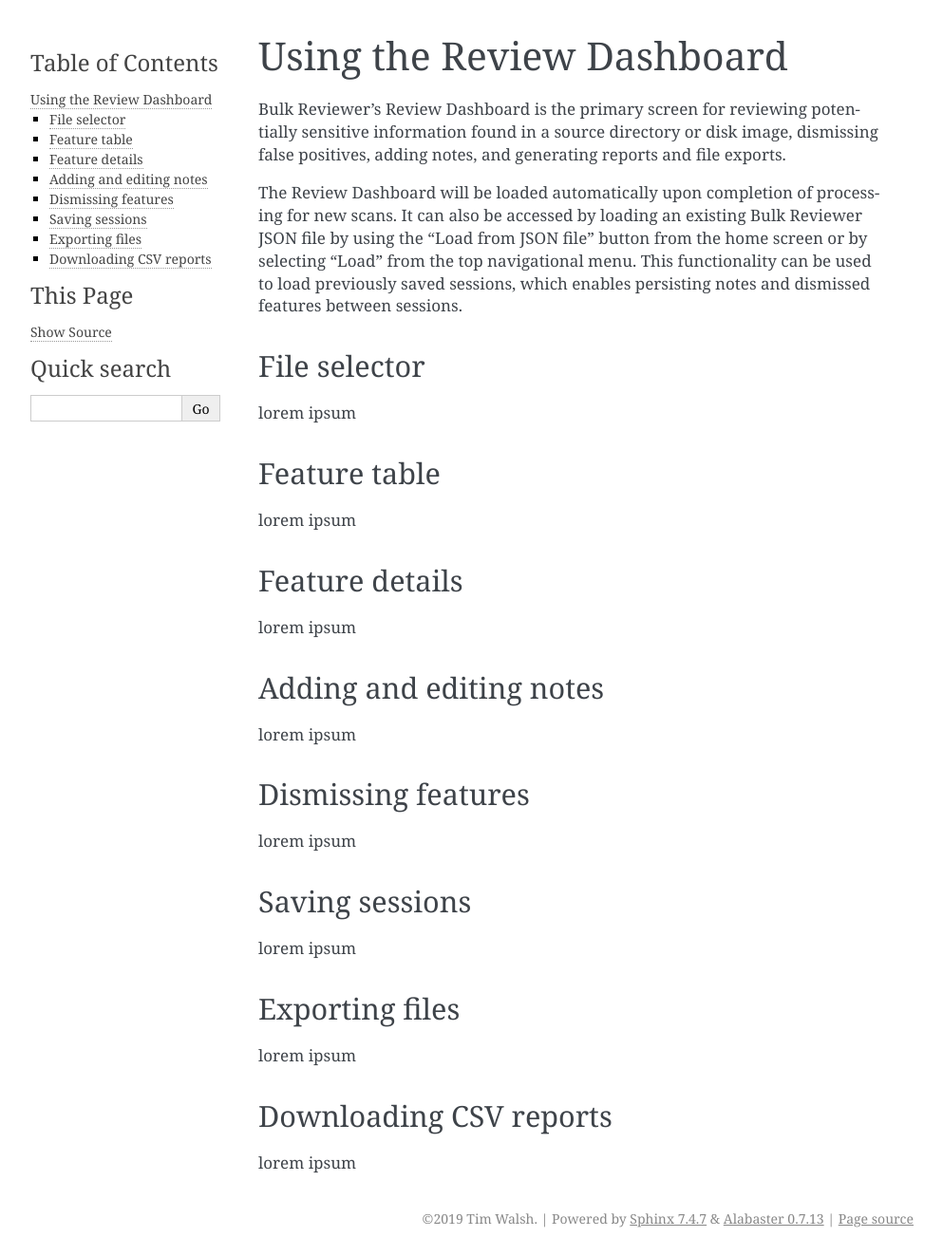
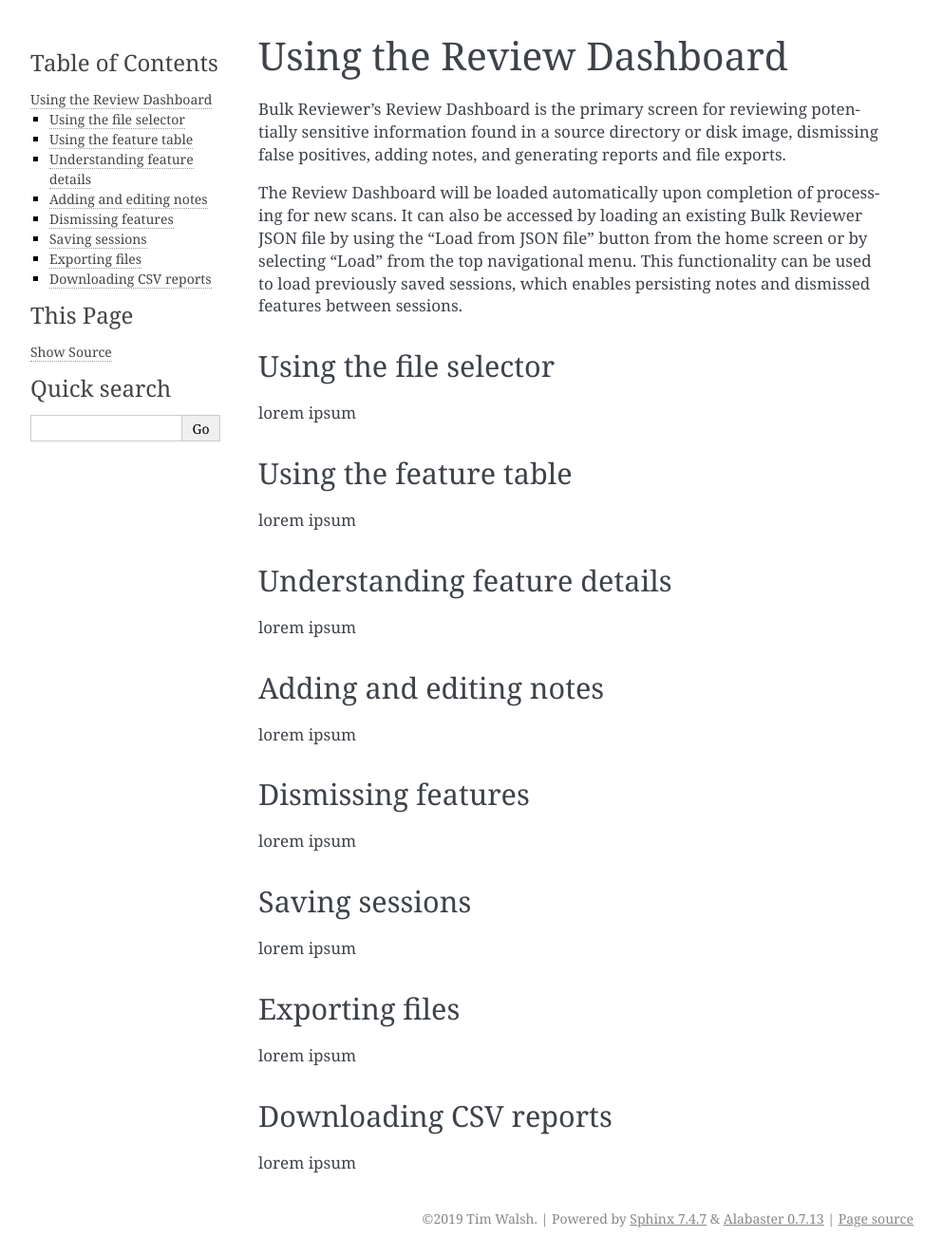
Before and after one commit to bulk-reviewer/bulk-reviewer, a Sphinx documentation site: the page built from docs/reviewdashboard.rst, in a window 1280 px wide. Shown: the whole page at 95% size, without its empty margins (148-1141 px from the left). Built offline with Sphinx 7.4.7, drawn with Linux system fonts in a browser that asks for light colours.

Commit message:
Edit headers

```diff
--- a/docs/reviewdashboard.rst
+++ b/docs/reviewdashboard.rst
@@ -5,16 +5,16 @@ Bulk Reviewer's Review Dashboard is the primary screen for reviewing potentially
 
 The Review Dashboard will be loaded automatically upon completion of processing for new scans. It can also be accessed by loading an existing Bulk Reviewer JSON file by using the "Load from JSON file" button from the home screen or by selecting "Load" from the top navigational menu. This functionality can be used to load previously saved sessions, which enables persisting notes and dismissed features between sessions.
 
-File selector
--------------
+Using the file selector
+-----------------------
 lorem ipsum
 
-Feature table
--------------
+Using the feature table
+-----------------------
 lorem ipsum
 
-Feature details
----------------
+Understanding feature details
+-----------------------------
 lorem ipsum
 
 Adding and editing notes
```
